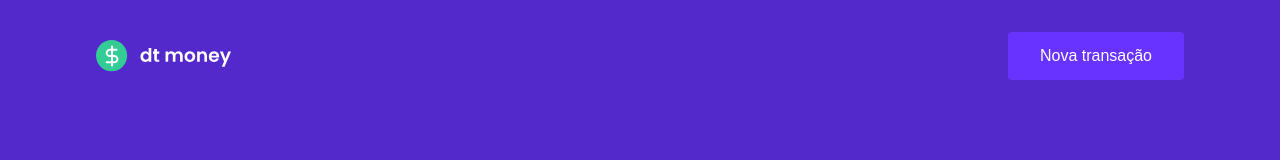
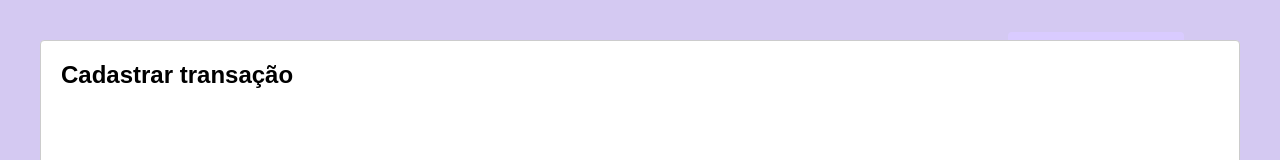
Before and after one commit to Jarlei3m/dt-money, a React (Create React App) app: page / in a window 1280 px wide. Both pictures are taken after a click on the button "Nova transação". Shown: the top 160 px of the page. Built offline with nearby package versions, Linux system fonts and the light colour scheme; no server answers; the HTML template or start-up script is replaced by a standard one; what miragejs would draw is missing.

Commit message:
feat: Configuring modal creation

```diff
--- a/package.json
+++ b/package.json
@@ -7,6 +7,7 @@
     "miragejs": "^0.1.41",
     "react": "^17.0.1",
     "react-dom": "^17.0.1",
+    "react-modal": "^3.12.1",
     "react-scripts": "4.0.3",
     "styled-components": "^5.2.1",
     "web-vitals": "^1.0.1"
@@ -19,6 +20,7 @@
     "@types/node": "^12.0.0",
     "@types/react": "^17.0.0",
     "@types/react-dom": "^17.0.0",
+    "@types/react-modal": "^3.12.0",
     "@types/styled-components": "^5.1.9",
     "typescript": "^4.1.2"
   },
--- a/src/App.tsx
+++ b/src/App.tsx
@@ -1,12 +1,36 @@
+import { useState } from 'react';
+import Modal from 'react-modal';
 import { Dashboard } from './components/Dashboard';
 import { Header } from './components/Header';
 import { GlobalStyle } from './styles/global';
 
+Modal.setAppElement('#root');
+
 export function App() {
+  const [isNewTransactionModalOpen, setIsNewTransactionModalOpen] = useState(
+    false
+  );
+
+  function handleOpenNewTransactionModal() {
+    setIsNewTransactionModalOpen(true);
+  }
+
+  function handleCloseNewTransactionModal() {
+    setIsNewTransactionModalOpen(false);
+  }
+
   return (
     <>
-      <Header />
+      <Header onOpenNewTransactionModal={handleOpenNewTransactionModal} />
+
       <Dashboard />
+
+      <Modal
+        isOpen={isNewTransactionModalOpen}
+        onRequestClose={handleCloseNewTransactionModal}
+      >
+        <h2>Cadastrar transação</h2>
+      </Modal>
       <GlobalStyle />
     </>
   );
--- a/src/components/Header/index.tsx
+++ b/src/components/Header/index.tsx
@@ -1,12 +1,18 @@
 import logoImg from '../../assets/logo.svg';
 import { Container, Content } from './styles';
 
-export function Header() {
+interface HeaderProps {
+  onOpenNewTransactionModal: () => void;
+}
+
+export function Header({ onOpenNewTransactionModal }: HeaderProps) {
   return (
     <Container>
       <Content>
         <img src={logoImg} alt='dt money' />
-        <button type='button'>Nova transação</button>
+        <button type='button' onClick={onOpenNewTransactionModal}>
+          Nova transação
+        </button>
       </Content>
     </Container>
   );
```
Also changed, not shown: 1 other file (tests, documents, lock files or other folders).
